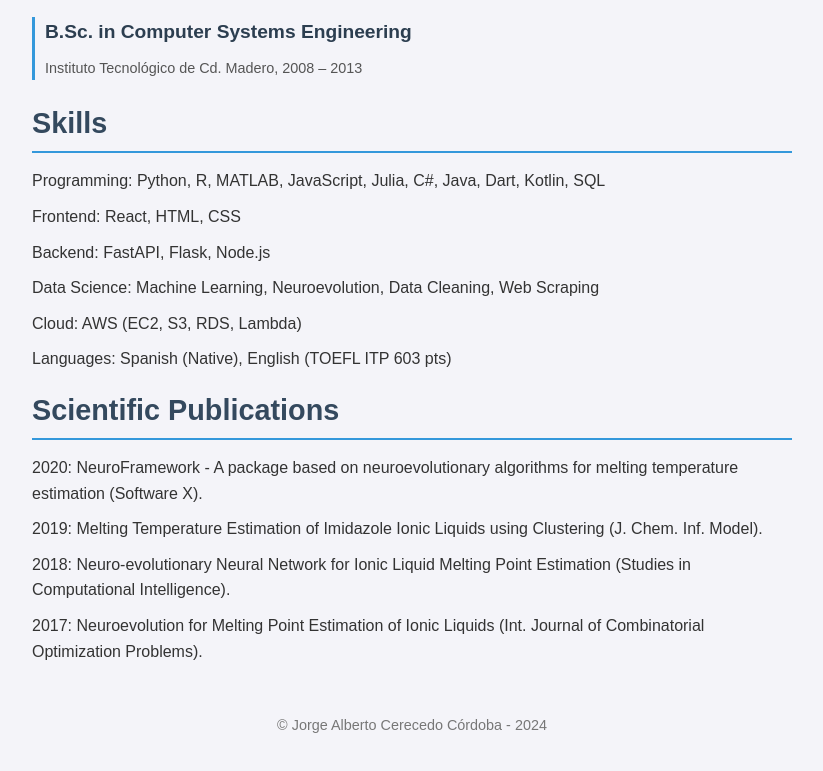
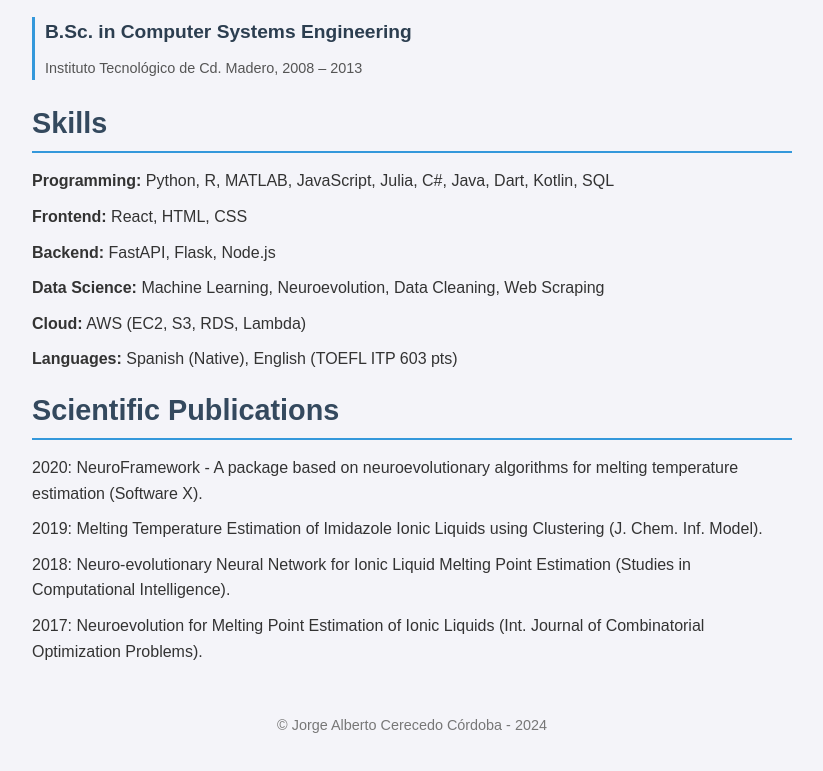
Before and after one commit to joalceco/joalceco.github.io, a plain HTML site: page index.html in a window 1280 px wide. Shown: the part 1541-2312 px from the top of the page, without its empty margins (228-1051 px from the left). Drawn offline with Linux system fonts and the light colour scheme.

Commit message:
Enhance skills section in index.html by bolding category labels for better readability

```diff
--- a/index.html
+++ b/index.html
@@ -119,18 +119,18 @@
         <h2 class="en">Skills</h2>
         <h2 class="es">Habilidades</h2>
         <ul>
-            <li class="en">Programming: Python, R, MATLAB, JavaScript, Julia, C#, Java, Dart, Kotlin, SQL</li>
-            <li class="es">Programación: Python, R, MATLAB, JavaScript, Julia, C#, Java, Dart, Kotlin, SQL</li>
-            <li class="en">Frontend: React, HTML, CSS</li>
-            <li class="es">Frontend: React, HTML, CSS</li>
-            <li class="en">Backend: FastAPI, Flask, Node.js</li>
-            <li class="es">Backend: FastAPI, Flask, Node.js</li>
-            <li class="en">Data Science: Machine Learning, Neuroevolution, Data Cleaning, Web Scraping</li>
-            <li class="es">Ciencia de Datos: Machine Learning, Neuroevolución, Limpieza de Datos, Web Scraping</li>
-            <li class="en">Cloud: AWS (EC2, S3, RDS, Lambda)</li>
-            <li class="es">Nube: AWS (EC2, S3, RDS, Lambda)</li>
-            <li class="en">Languages: Spanish (Native), English (TOEFL ITP 603 pts)</li>
-            <li class="es">Idiomas: Español (Nativo), Inglés (TOEFL ITP 603 pts)</li>
+            <li class="en"><strong>Programming:</strong> Python, R, MATLAB, JavaScript, Julia, C#, Java, Dart, Kotlin, SQL</li>
+            <li class="es"><strong>Programación:</strong> Python, R, MATLAB, JavaScript, Julia, C#, Java, Dart, Kotlin, SQL</li>
+            <li class="en"><strong>Frontend:</strong> React, HTML, CSS</li>
+            <li class="es"><strong>Frontend:</strong> React, HTML, CSS</li>
+            <li class="en"><strong>Backend:</strong> FastAPI, Flask, Node.js</li>
+            <li class="es"><strong>Backend:</strong> FastAPI, Flask, Node.js</li>
+            <li class="en"><strong>Data Science:</strong> Machine Learning, Neuroevolution, Data Cleaning, Web Scraping</li>
+            <li class="es"><strong>Ciencia de Datos:</strong> Machine Learning, Neuroevolución, Limpieza de Datos, Web Scraping</li>
+            <li class="en"><strong>Cloud:</strong> AWS (EC2, S3, RDS, Lambda)</li>
+            <li class="es"><strong>Nube:</strong> AWS (EC2, S3, RDS, Lambda)</li>
+            <li class="en"><strong>Languages:</strong> Spanish (Native), English (TOEFL ITP 603 pts)</li>
+            <li class="es"><strong>Idiomas:</strong> Español (Nativo), Inglés (TOEFL ITP 603 pts)</li>
         </ul>
     </section>
 
```
